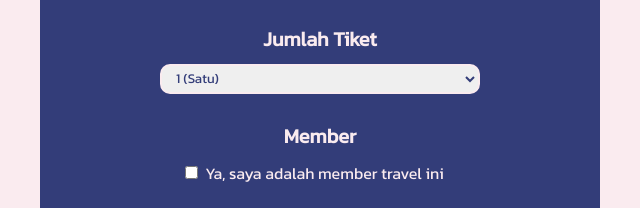
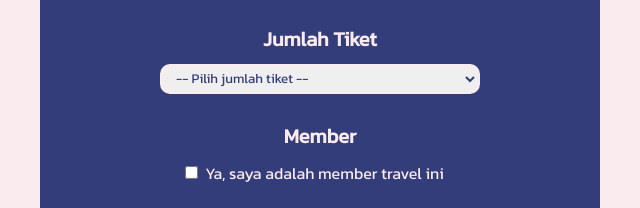
Before and after one commit to Pancadrya/Pemrograman-Aplikasi-Web, a plain HTML site: page 01 - Aplikasi Pemesanan Tiket Travel/Holivel/index.html in a window 1280 px wide. Shown: the part 510-718 px from the top of the page, 320-960 px from the left. Drawn offline with Linux system fonts and the light colour scheme.

Commit message:
Update index.html

```diff
--- a/01 - Aplikasi Pemesanan Tiket Travel/Holivel/index.html
+++ b/01 - Aplikasi Pemesanan Tiket Travel/Holivel/index.html
@@ -33,6 +33,7 @@
           <input type="text" id="price" class="input_field" value="0" readonly />
           <h4>Jumlah Tiket</h4>
           <select name="amount" id="amount" class="input_field dropdown">
+            <option value="pilih">-- Pilih jumlah tiket --</option>
             <option value="1">1 (Satu)</option>
             <option value="2">2 (Dua)</option>
             <option value="3">3 (Tiga)</option>
```
